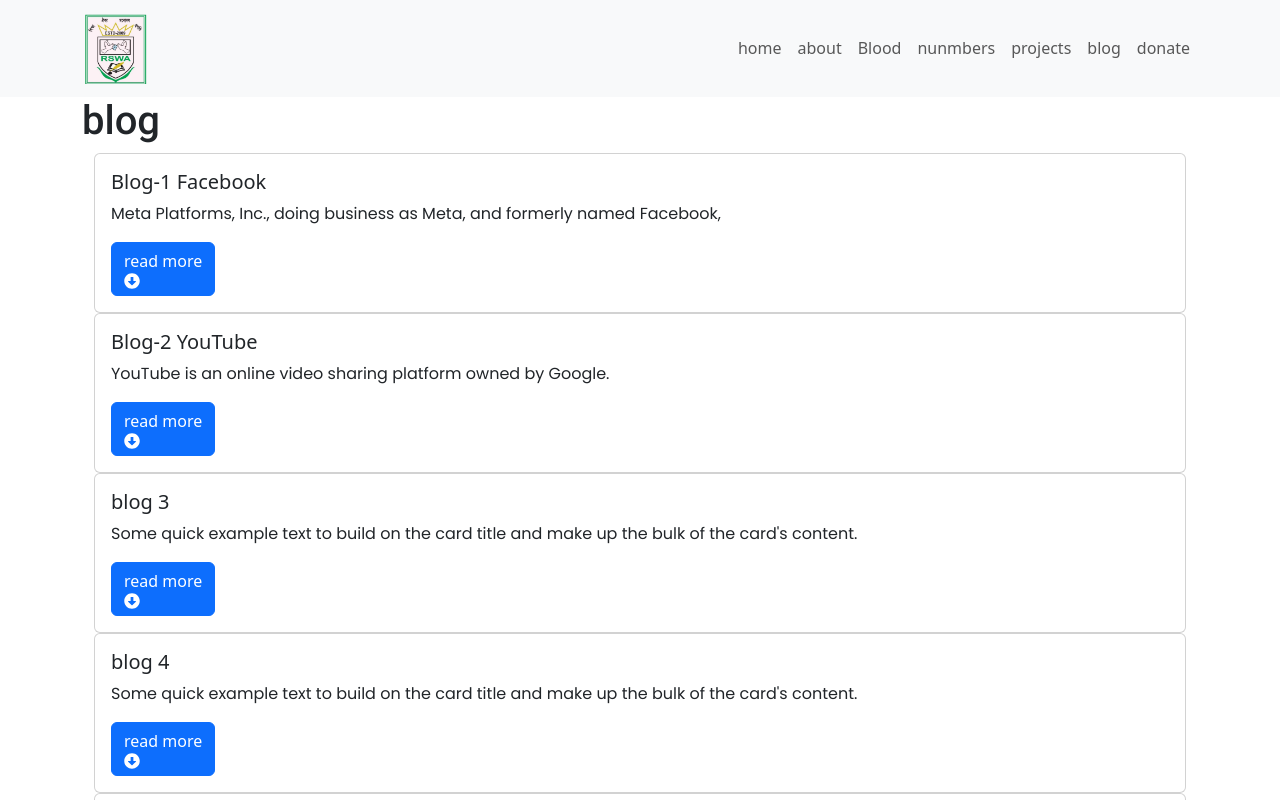
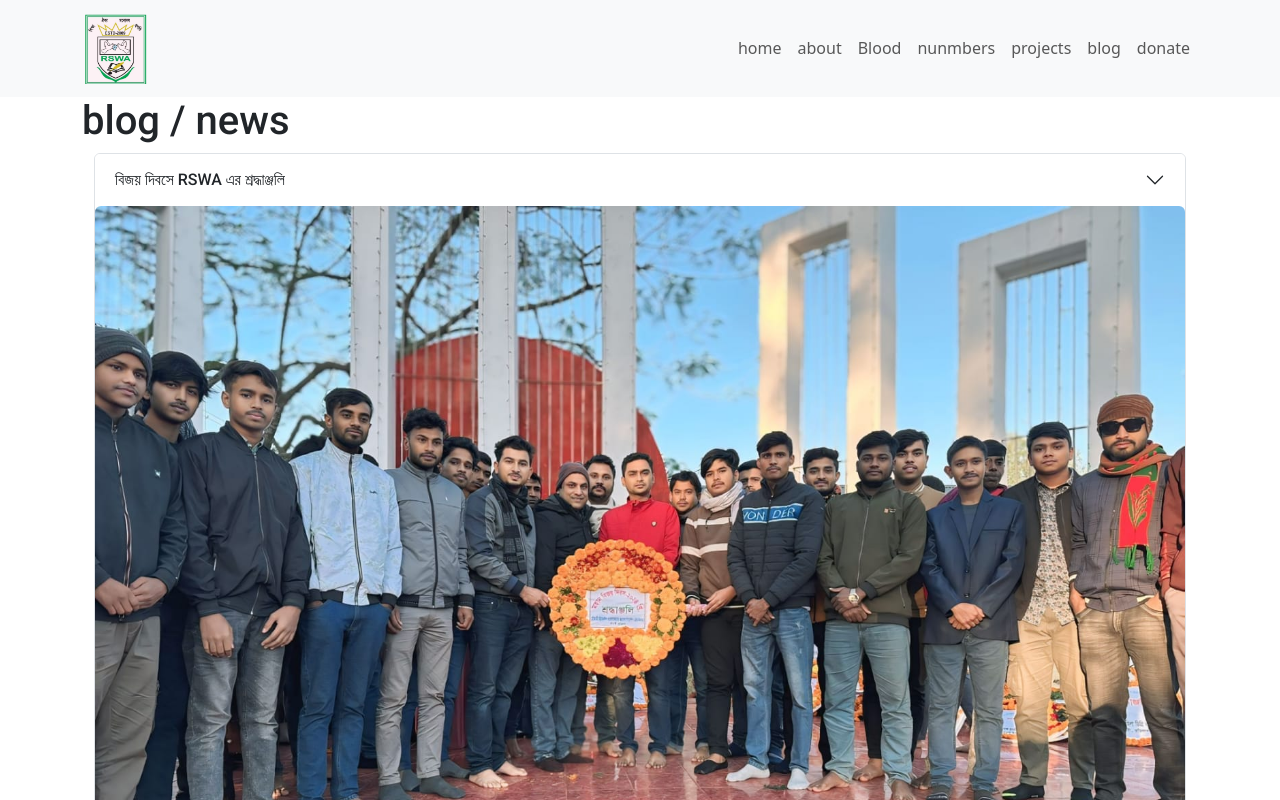
Before and after one commit to ashiful2002/rswa, a React (Vite) app: page /Blog in a window 1280 px wide. Shown: the top 800 px of the page. Built offline with nearby package versions, Linux system fonts and the light colour scheme.

Commit message:
Updated Blog

```diff
--- a/package.json
+++ b/package.json
@@ -23,6 +23,7 @@
     "react-icons": "^5.3.0",
     "react-responsive-carousel": "^3.2.23",
     "react-router-dom": "^6.27.0",
+    "react-share-social": "^0.1.60",
     "sharp": "^0.33.5"
   },
   "devDependencies": {
--- a/src/Components/BsCard.jsx
+++ b/src/Components/BsCard.jsx
@@ -1,9 +1,10 @@
 import React, { useState } from "react";
-import { CardGroup, Button, Card, Collapse } from "react-bootstrap";
-import { FaArrowAltCircleDown , FaArrowAltCircleUp} from "react-icons/fa";
+import { CardGroup, Button, Card, Collapse, Accordion } from "react-bootstrap";
+import { FaArrowAltCircleDown, FaArrowAltCircleUp } from "react-icons/fa";
 
 import { cardtext } from "../constants";
-
+import facebook from "../assets/icon/facebook.svg";
+import Share from "./Social/Share";
 function BsCard() {
   const [open, setOpen] = useState(false);
 
@@ -13,27 +14,47 @@
 
   return (
     <div className="container">
-      {  cardtext && cardtext.map((item) => (
-        <div className="" key={item.id}>
-            {/* <Card>
-              <Card.Body>
-                <Card.Header>
-                  {item.title}
-                </Card.Header>
-                <Button onClick={handleBlogClick} >{
-                  open ? "-" :"+"
-                  }</Button>
-                <Card.Text>{open && item.desc}</Card.Text>
-              </Card.Body>
-            </Card> */}
+      {cardtext &&
+        cardtext.map((item) => (
+          <div className="mb-4" key={item.id}>
+            {
+              <Accordion>
+                <Accordion.Item eventKey={item.id}>
+                  <Accordion.Header>{item.title}</Accordion.Header>
+                  {
+                    <img
+                      src={item.img && item.img}
+                      alt={item.title}
+                      className="rounded"
+                    />
+                  }
+                  <Accordion.Body>
+                    <p> {item.desc}</p>
+                    <p> {item.fullDesc}</p>
+                    <Share className="text-sm" />
+                  </Accordion.Body>
 
-          <CardGroup>
+                  <div className="flex flex-col items-center justify-between md:flex-row">
+                    <Share className="text-sm" />
+                    <span className="px-2 text-sm">
+                      {<p className="text-neutral-500">Last updated: {item.showDate}</p>}
+                    </span>
+                  </div>
+                </Accordion.Item>
+              </Accordion>
+            }
+
+            {/* <CardGroup>
               <Card className="">
                 <Card.Body>
                   <Card.Title className="capitalize">{item.title}</Card.Title>
+
+                  <img src={item.img && item.img} alt="" className="rounded" />
+
                   <Card.Text>
                     <p>{item.desc}</p>
                   </Card.Text>
+                  <div className="flex items-center justify-between">
                     <Button
                       variant="primary"
                       onClick={handleBlogClick}
@@ -43,15 +64,25 @@
                       <span className="flex items-center gap-2">
                         {" "}
                         {item.btnText}{" "}
-                    {open ? <FaArrowAltCircleUp /> : <FaArrowAltCircleDown />}
+                        {open ? (
+                          <FaArrowAltCircleUp />
+                        ) : (
+                          <FaArrowAltCircleDown />
+                        )}
                       </span>
                     </Button>
+                    {item.showDate && (
+                      <span className="rounded border px-2 capitalize">
+                        Last Edit: <button>{item.showDate}</button>{" "}
+                      </span>
+                    )}
+                  </div>
                   <Collapse in={open}>
                     <div id={item.id}>{item.fullDesc}</div>
                   </Collapse>
                 </Card.Body>
               </Card>
-          </CardGroup>
+            </CardGroup> */}
           </div>
         ))}
     </div>
--- /dev/null
+++ b/src/Components/Social/Share.jsx
@@ -0,0 +1,15 @@
+import React from "react";
+import { ShareSocial } from "react-share-social";
+
+const Share = () => {
+  return (
+    <div>
+      <ShareSocial
+        url="https://rswa.site/blog"
+        socialTypes={["facebook", "whatsapp", "linkedin"]}
+      />
+    </div>
+  );
+};
+
+export default Share;
--- a/src/Pages/Blog.jsx
+++ b/src/Pages/Blog.jsx
@@ -8,7 +8,7 @@
 
 
     <div className="container mx-auto">
-    <PageTitle title="Blog" heading="blog" />
+    <PageTitle title="Blog" heading="blog / news" />
       <BsCard />
 
     </div>
--- a/src/constants/index.js
+++ b/src/constants/index.js
@@ -1,6 +1,7 @@
 import slider2 from "../assets/slider2.jpg";
 import slider3 from "../assets/slider3.jpg";
 import slider1 from "../assets/slider1.jpg";
+import bijoy from "../assets/bijoy.jpg";
 
 import President from "../assets/president.jpg";
 import Secreatary from "../assets/secreatary.jpg";
@@ -61,12 +62,12 @@
     title: "বন্যার্তদের মাঝে ত্রান সাম্পগ্রী বিতরণ ",
     desc: "slider 1 desc",
   },
-  // {
-  //   id: "2",
-  //   url: slider4,
-  //   title: "বৃক্ষ রোপন কর্মসূচী ২০২৪",
-  //   desc: "slider 1 desc",
-  // },
+  {
+    id: "2",
+    url: bijoy,
+    title: "বিজয় দিবসে RSWA এর শ্রদ্ধাঞ্জলি",
+    desc: "মহান বিজয় দিবস উপলক্ষ্যে শহীদমিনারে শ্রদ্ধাঞ্জলি প্রদান করে RSWA পরিবার",
+  },
   {
     id: "22",
     url: slider1,
@@ -134,47 +135,22 @@
         ঐক্য এবং সম্মিলিত অগ্রগতির একটি উজ্জ্বল উদাহরণ করে তোলা।  `,
   },
 ];
+const Updated_date = new Date().getDate()
 
 export const cardtext = [
   {
     id: "1",
-    title: "Blog-1 Facebook",
-    desc: "Meta Platforms, Inc., doing business as Meta, and formerly named Facebook,",
+    title: "বিজয় দিবসে RSWA এর শ্রদ্ধাঞ্জলি",
+    img:bijoy,
+    desc: "মহান বিজয় দিবসে RSWA পরিবার শ্রদ্ধাভরে স্মরণ করেছে মুক্তিযুদ্ধের বীর শহীদদের। ",
     fullDesc:
-      "Meta Platforms, Inc., doing business as Meta, and formerly named Facebook, Inc., and TheFacebook, Inc., is an American multinational technology conglomerate based in Menlo Park, California. The company owns and operates Facebook, Instagram, Threads, and WhatsApp, among other products and services. Meta ranks among the largest American information technology companies, alongside other Big Five corporations Alphabet (Google), Amazon, Apple, and Microsoft. The company was ranked #31 on the Forbes Global 2000 ranking in 2023. In 2022, Meta was the company with the third-highest expenditure on research and development worldwide, with R&D expenditure amounting to US$35.3 billion. ",
+      "আজ ১৬ ডিসেম্বর। মহান বিজয় দিবস। বাঙালির হাজার বছরের ইতিহাসে সবচেয়ে অহংকার ও বীরত্বের গৌরবময় দিন। পৃথিবীর মানচিত্রে বাংলাদেশ নামে একটি স্বাধীন ভূখন্ডের আত্মপ্রকাশের দিন। রক্তক্ষয়ী মুক্তিযুদ্ধে ৩০ লাখ শহীদ ও ২ লাখ মা-বোনের সম্ভ্রমের বিনিময়ে ১৯৭১ সালের ১৬ ডিসেম্বর অর্জিত হয় মহান বিজয়। পাকিস্তানি বাহিনীর কমান্ডিং অফিসার জেনারেল নিয়াজি তার বাহিনীর সব সদস্য নিয়ে আত্মসমর্পণ করেন এদিন। ১৯৪৭ সালে দ্বিজাতিতত্ত্বের ভিত্ত্বিতে ভারতীয় উপমহাদেশকে ভারত-পাকিস্তান এই দুই অংশে ভাগ করে ব্রিটিশ রাজ। পাকিস্তানের পূর্বাঞ্চলীয় প্রদেশ পূর্ব পাকিস্তান নামে  আত্মপ্রকাশ করে বর্তমান বাংলাদেশ। পাকিস্তান রাষ্ট্রের অধীনে পূর্ব পাকিস্তানের ২৩ বছরের ইতিহাস পশ্চিম পাকিস্তানের হাতে শোষণের ইতিহাস। ১৯৭০-এর ঐতিহাসিক নির্বাচনে বিজয়ী হলেও পশ্চিম পাকিস্তানের শাসকরা বাঙালিদের হাতে ক্ষমতা তুলে দেওয়ার নামে টালবাহানা শুরু করে। বাঙালির নির্বাচিত নেতা বঙ্গবন্ধু শেখ মুজিবুর রহমানের নেতৃত্বে ১৯৭১-এর মার্চে জাতি শুরু করে অসহযোগ আন্দোলন। ২৫ মার্চ রাতে নিরস্ত্র নাগরিকদের ওপর হত্যাযজ্ঞ শুরু করে পাকিস্তানি সামরিক জান্তা। ২৬ মার্চের প্রথম প্রহরে বাংলাদেশের স্বাধীনতা ঘোষণা করে মুক্তিযুদ্ধের ডাক দেন বঙ্গবন্ধু। ১৬ ডিসেম্বর বিকালে ঢাকায় সোহরাওয়ার্দী উদ্যানে বাংলাদেশ-ভারত যৌথবাহিনীর কাছে আত্মসমর্পণ করেন পাকিস্তানি বাহিনীর কমান্ডিং অফিসার জেনারেল এ এ কে নিয়াজি।",
     btnText: "read more",
-    btnLink: "",
+    btnLink: "https://www.facebook.com/share/p/PdtbREXVRXkxNRBt/",
+    showDate:"16 dec, 2024"
   },
-  {
-    id: "2",
-    title: "Blog-2 YouTube",
-    desc: "YouTube is an online video sharing platform owned by Google.",
-    fullDesc:
-      "YouTube is an online video sharing platform owned by Google. YouTube was founded on February 14, 2005, by Steve Chen, Chad Hurley, and Jawed Karim, three former employees of PayPal. Headquartered in San Bruno, California, United States, it is the second-most visited website in the world, after Google Search. In January 2024, YouTube had more than 2.7 billion monthly active users, who collectively watched more than one billion hours of videos every day. As of May 2019, videos were being uploaded to the platform at a rate of more than 500 hours of content per minute, and as of 2021, there were approximately 14 billion videos in total.",
-    btnText: "read more",
-    btnLink: "",
-  },
-  {
-    id: "3",
-    title: "blog 3",
-    desc: "Some quick example text to build on the card title and make up the bulk of the card's content.",
-    btnText: "read more",
-    btnLink: "/fgd",
-  },
-  {
-    id: "4",
-    title: "blog 4",
-    desc: "Some quick example text to build on the card title and make up the bulk of the card's content.",
-    btnText: "read more",
-    btnLink: "/",
-  },
-  {
-    id: "5",
-    title: "blog 5",
-    desc: "Some quick example text to build on the card title and make up the bulk of the card's content.",
-    btnText: "read more",
-    btnLink: "/",
-  },
+
+
 ];
 
 export const rifatInfo = [
```
Also changed, not shown: src/assets/bijoy.jpg (added), 1 other file (tests, documents, lock files or other folders). Lines whose indentation alone changed are shown as unchanged.
